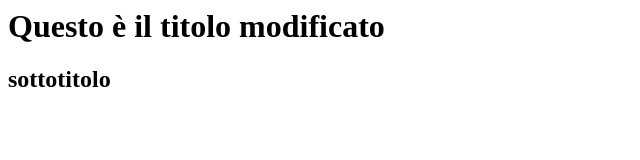
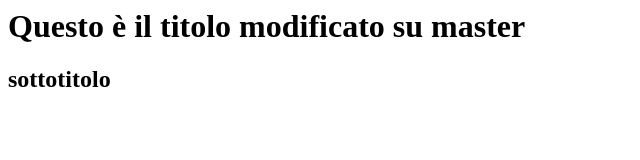
Before and after one commit to aleHg-o/Corso-dist2023, a plain HTML site: page index.html in a window 1280 px wide. Shown: the whole page, without its empty margins (0-640 px from the left). Drawn offline with Linux system fonts and the light colour scheme.

Commit message:
modificato su master

```diff
--- a/index.html
+++ b/index.html
@@ -1,7 +1,7 @@
 <html>
 <body>
 
-<h1> Questo è il titolo modificato</h1>
+<h1> Questo è il titolo modificato su master</h1>
 <h2> sottotitolo </h2>
 
 </body>
```
